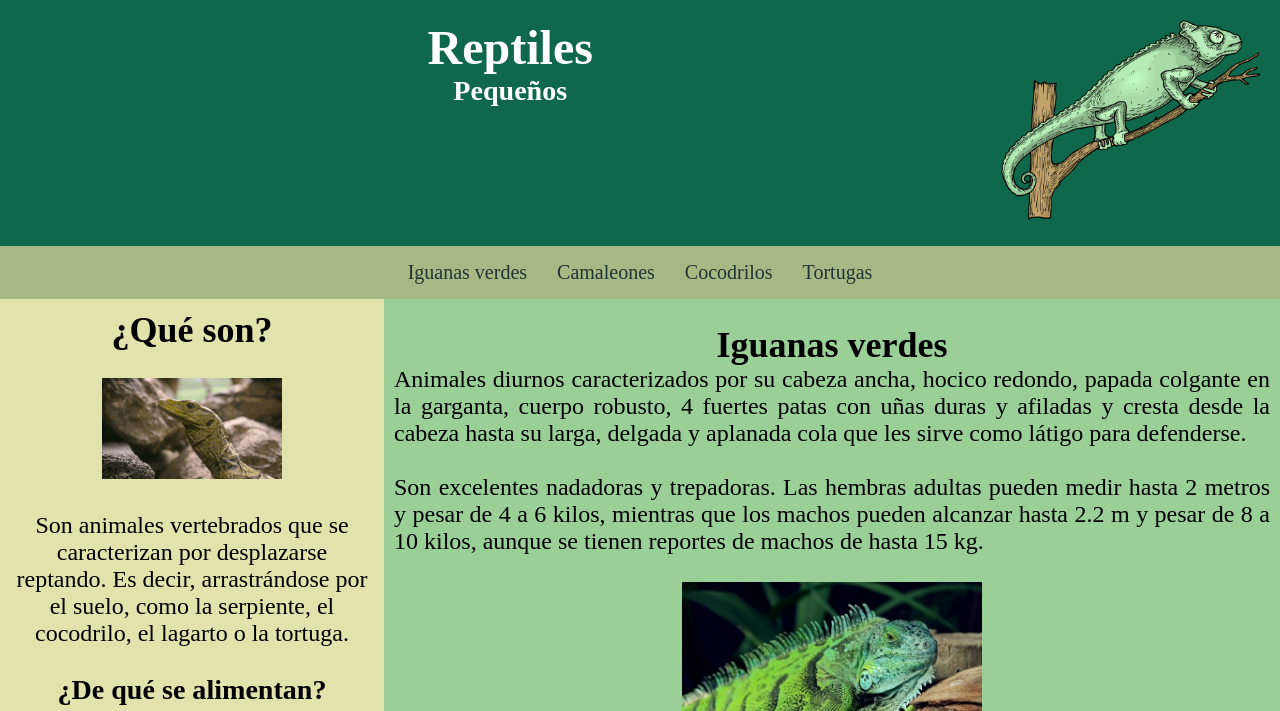
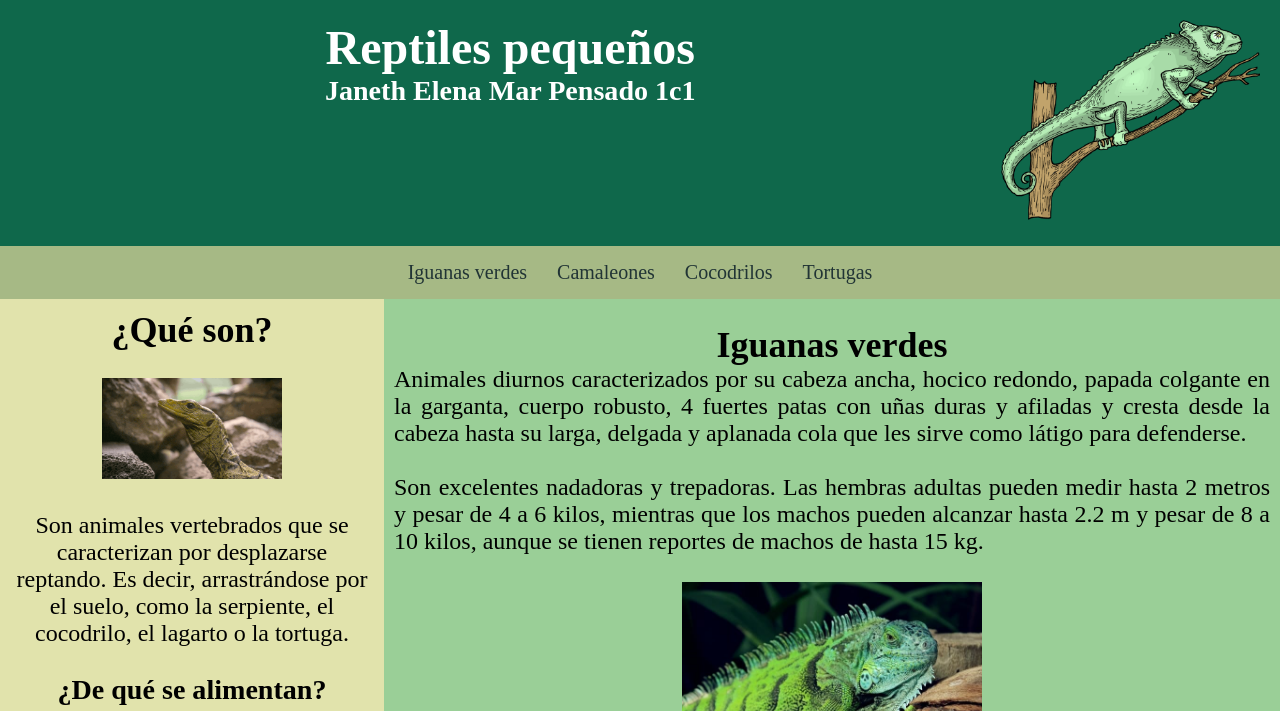
Before and after one commit to MarLen887/Reptiles, a plain HTML site: page index.html in a window 1280 px wide. Shown: the top 711 px of the page. Drawn offline with Linux system fonts and the light colour scheme.

Commit message:
Update index.html

```diff
--- a/index.html
+++ b/index.html
@@ -14,8 +14,8 @@
 
         <!--Barra superior o lateral-->
     <div class="divTitulo">
-        <h1>Reptiles</h1>
-        <h3>Pequeños</h3>
+        <h1>Reptiles pequeños</h1>
+        <h3>Janeth Elena Mar Pensado 1c1</h3>
     </div>
 
     <div class="divImagen">
```
